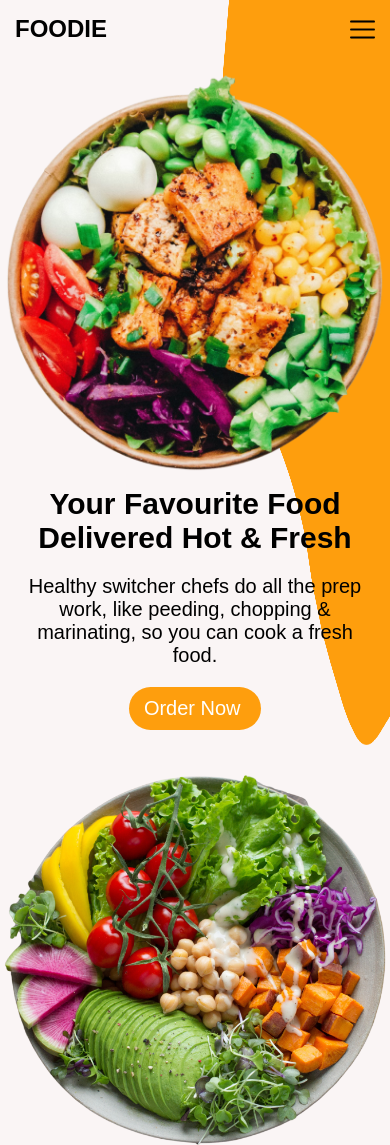
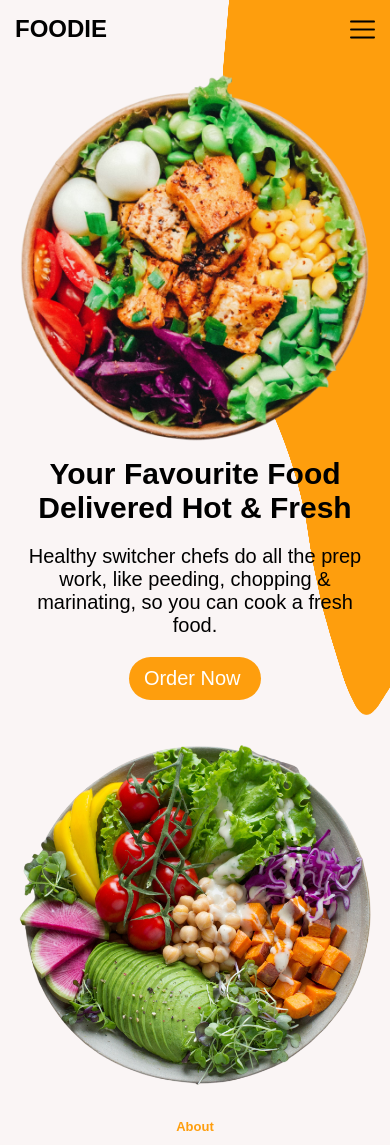
Before and after one commit to yahayagodiwa/Restuarant, a plain HTML site: page index.html in a window 390 px wide. Shown: the top 1145 px of the page. Drawn offline with Linux system fonts and the light colour scheme.

Commit message:
Your commit message here

```diff
--- a/style.css
+++ b/style.css
@@ -335,7 +335,7 @@ form button:hover {
   }
 
   .hero img {
-    height: 400px;
+    height: 370px;
   }
 
   .hero-text {
@@ -353,7 +353,7 @@ form button:hover {
     padding: 15px;
   }
   .sp img {
-    height: 400px;
+    height: 370px;
     padding: 15px;
   }
 
```
